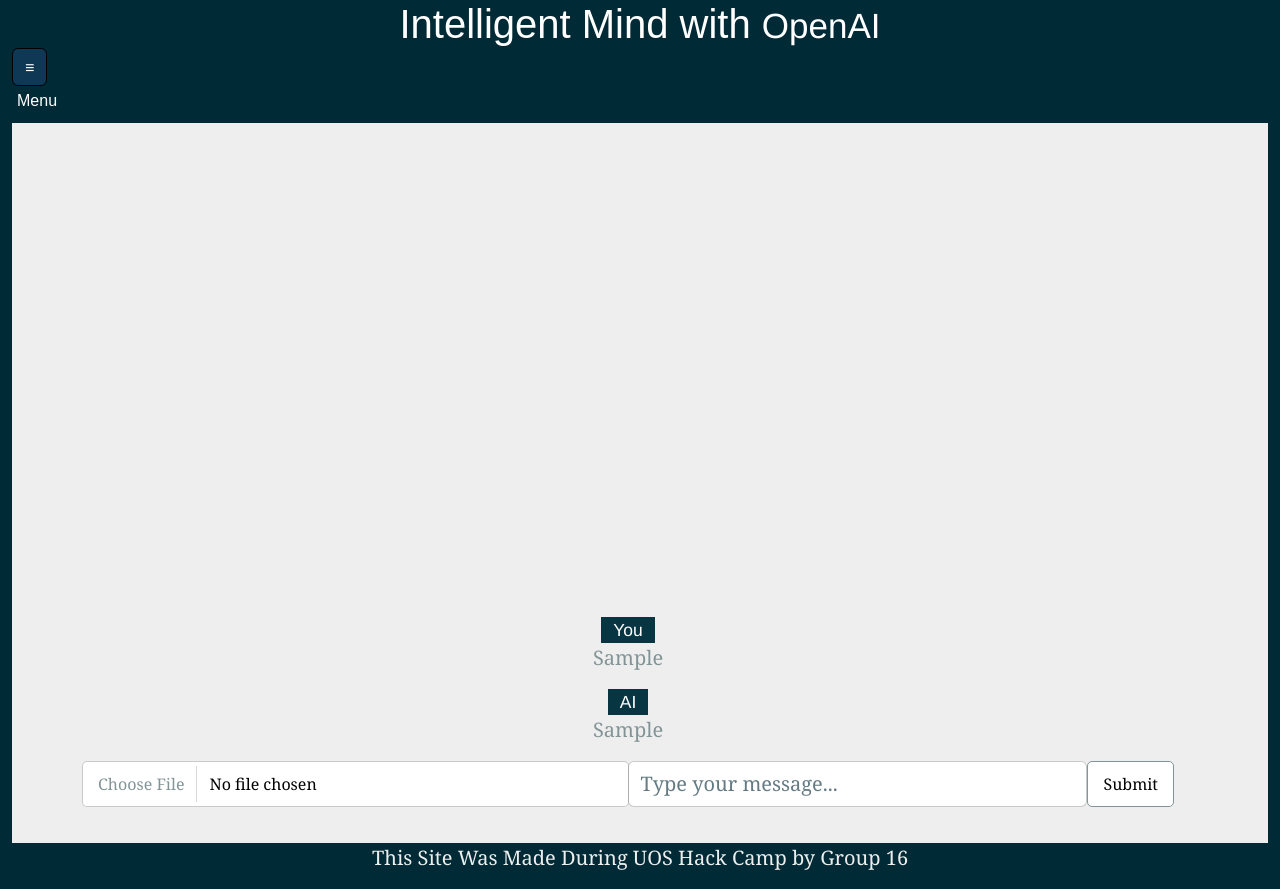
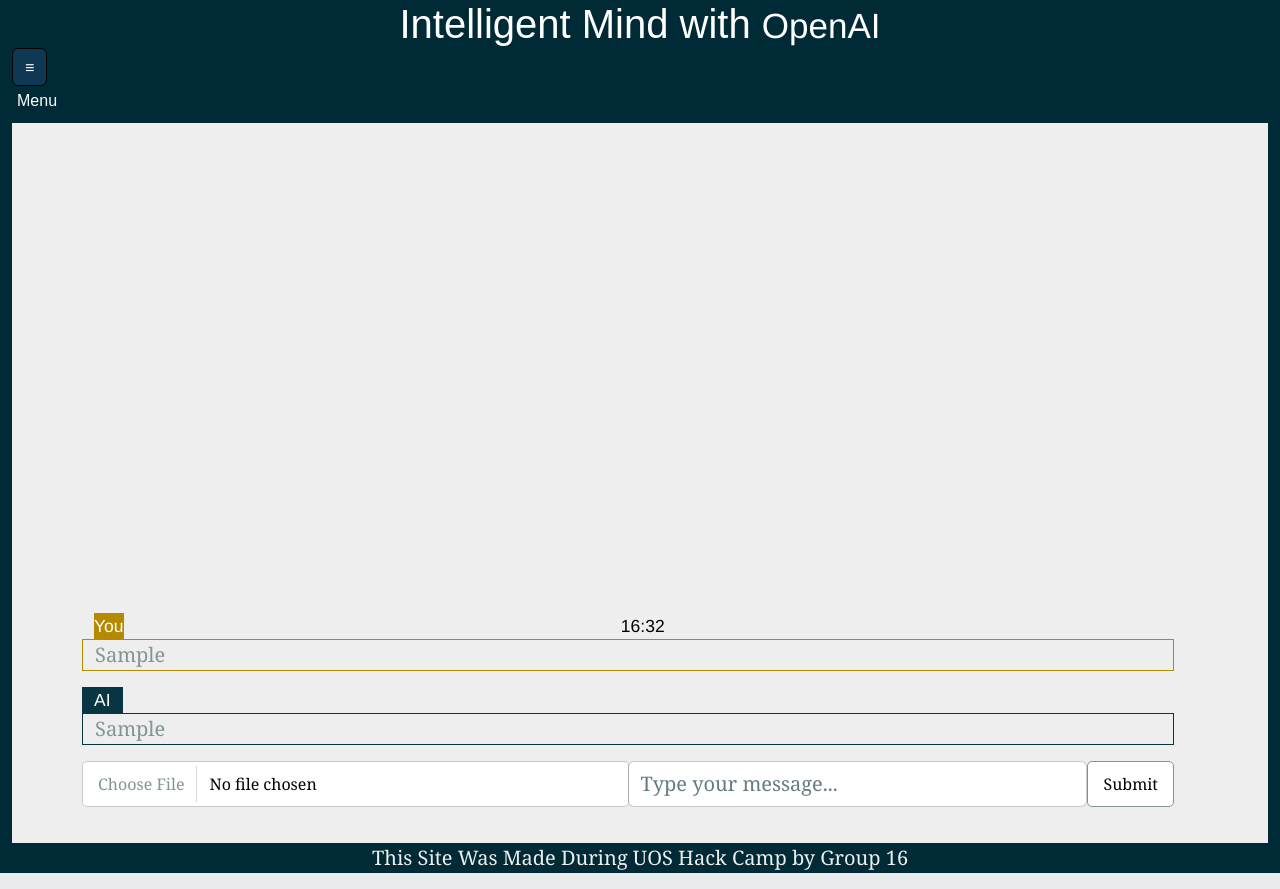
Before and after one commit to Beasta2768/HackCamp, a PHP site: page / in a window 1280 px wide. Run offline with PHP 8.4, Linux system fonts and the light colour scheme; tables that the repository leaves empty or names only in its code hold one stand-in row (values such as "Sample post"); some web fonts are replaced.

Commit message:
post sprint 2 demo + chat interface upgrades

```diff
--- a/Views/index.phtml
+++ b/Views/index.phtml
@@ -30,25 +30,31 @@
         <?php endif; ?>
 
         <?php if (isset($view->conversations)):?>
-        <div class="row ">
+        <div class="row min-vh-80 overflow-auto ">
             <?php foreach ($view->conversations as $msg): ?>
-                <small class=" bg-dark w-auto ">You</small>
-                <p class="text-center "><?php echo $msg->getPrompt() ?></p>
-                <br>
-                <small class="justify-content-start bg-dark w-auto">AI</small>
-                <p class="text-center "><?php echo $msg->getResponse() ?></p>
-                <br>
+            <div class="d-flex">
+                <small class="bg-primary  mx-0 w-auto ">You</small><small class="text-black">16:32</small>
+            </div>
+                <p class="text-start border border-primary "><?php echo $msg->getPrompt() ?></p>
+
+
+                <small class=" bg-dark w-auto mx-0">AI</small>
+                <p class="text-start border border-dark "><?php echo $msg->getResponse() ?></p>
             <?php endforeach; ?>
         </div>
         <?php endif; ?>
-        <form method="post" action="<?php echo $_SERVER['PHP_SELF']?>">
+                <!-- Loading Screen -->
+                <div id="loading" class="">
+                    <img src="/Images/loading.gif" width="75px" height="75px"/>
+                </div>
+        <form method="post" action="<?php echo $_SERVER['PHP_SELF']?>" onsubmit="showLoading()">
             <div class=" input-group mb-3, row">
                 <div class="col-md col-sm-1 p-0">
                     <input class="form-control" type="file" id="myFile" name="filename">
                 </div>
                 <div class="col-md col-sm-1 d-flex p-0">
                     <input class="form-control w-35" type="text" id="user-input" placeholder="Type your message..." aria-label="Type here" name="chatMsg" value="<?php if (isset($_POST['chatMsg'])){ echo $_POST['chatMsg'];}?>" autocomplete="false" required>
-                    <input class="btn btn-outline-secondary" id="submit_button" name="submit" value="Submit" type="submit">
+                    <button class="btn btn-outline-secondary" id="submit_button" name="submit"  type="submit">Submit</button>
                 </div>
             </div>
         </form>
@@ -60,4 +66,12 @@
         <?php endif;?>
     </div>
 </div>
+
+<script>
+    function showLoading() {
+        // Display the loading screen
+        document.getElementById('loading').style.display = 'block';
+    }
+</script>
+
 <?php require('template/footer.phtml') ?>
--- a/Views/template/header.phtml
+++ b/Views/template/header.phtml
@@ -8,7 +8,7 @@
 
 </head>
 
-    <div class="d-flex row">
+    <div class="d-flex row" >
         <div class="col-sm  row-cols-1">
             <div class="d-flex text-center ">
                 <h1 class="w-auto col-1 ">Intelligent Mind with <small>OpenAI</small></h1>
@@ -51,4 +51,4 @@
             </div>
         </div>
     </div>
-<body class="container-fluid">
+<body class="container-fluid vh-100">
--- a/css/style.css
+++ b/css/style.css
@@ -126,3 +126,8 @@
     color: #eeeeee;
 
 }
+
+/* Style for the loading spinner */
+#loading {
+    display: none;
+}
```
